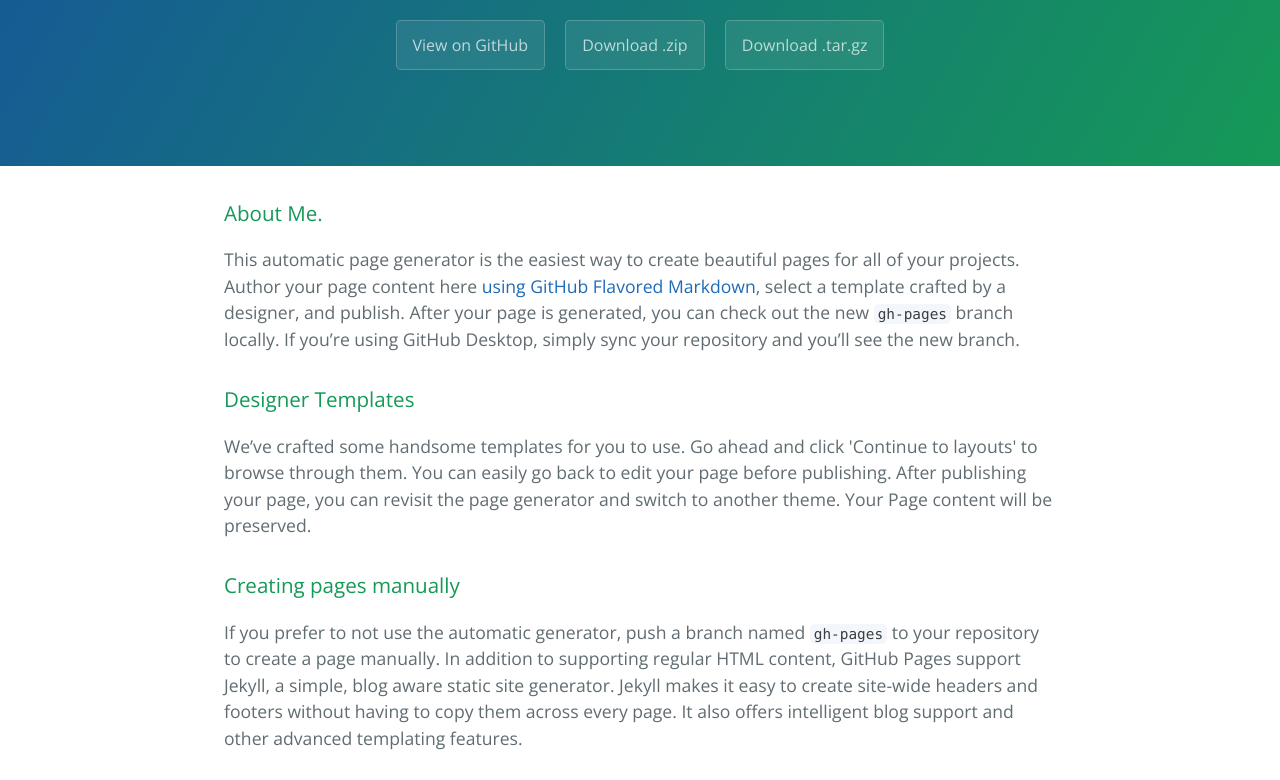
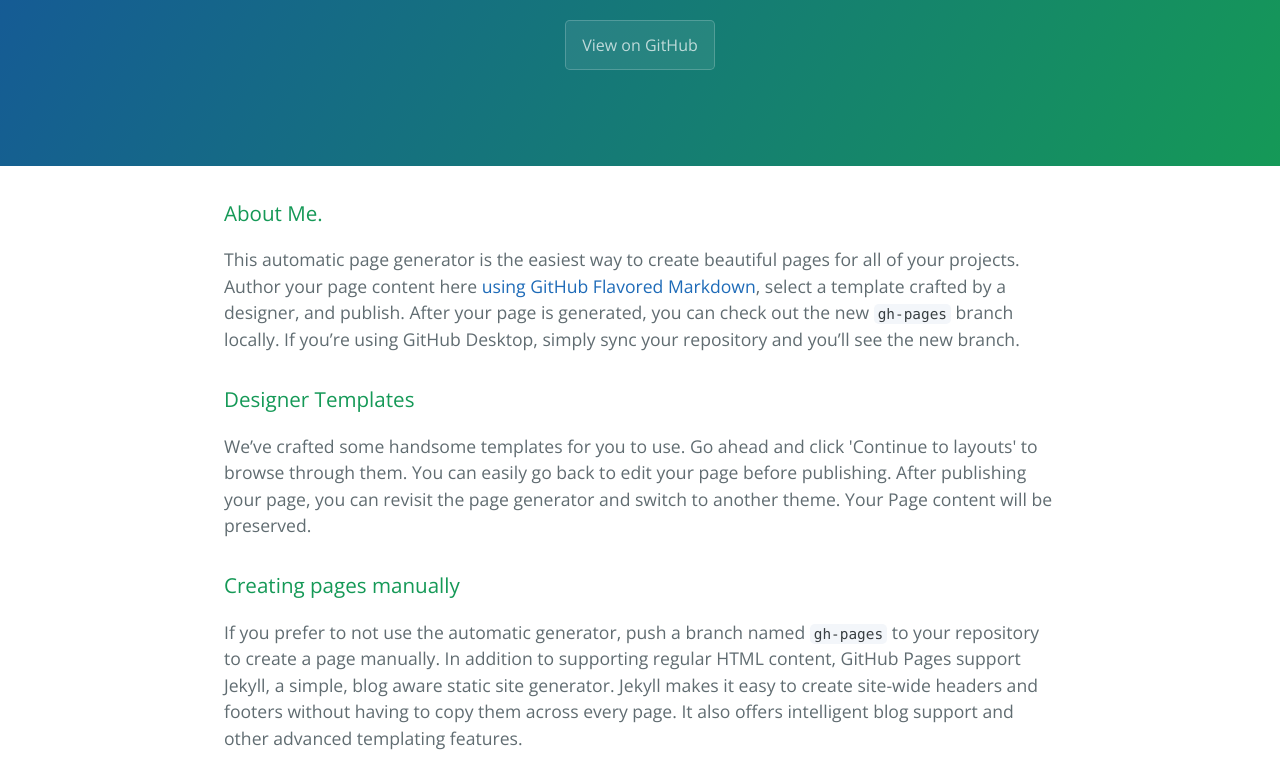
Before and after one commit to Afolabiwest/personal_info, a plain HTML site: page index.html in a window 1280 px wide. Shown: the part 170-950 px from the top of the page. Drawn offline with nearby package versions, Linux system fonts and the light colour scheme.

Commit message:
Update index.html

```diff
--- a/index.html
+++ b/index.html
@@ -14,8 +14,8 @@
       <h1 class="project-name">Personal info</h1>
       <h2 class="project-tagline"></h2>
       <a href="https://github.com/Afolabiwest/personal_info" class="btn">View on GitHub</a>
-      <a href="https://github.com/Afolabiwest/personal_info/zipball/master" class="btn">Download .zip</a>
-      <a href="https://github.com/Afolabiwest/personal_info/tarball/master" class="btn">Download .tar.gz</a>
+      <!-- <a href="https://github.com/Afolabiwest/personal_info/zipball/master" class="btn">Download .zip</a>
+      <a href="https://github.com/Afolabiwest/personal_info/tarball/master" class="btn">Download .tar.gz</a> -->
     </section>
 
     <section class="main-content">
```
